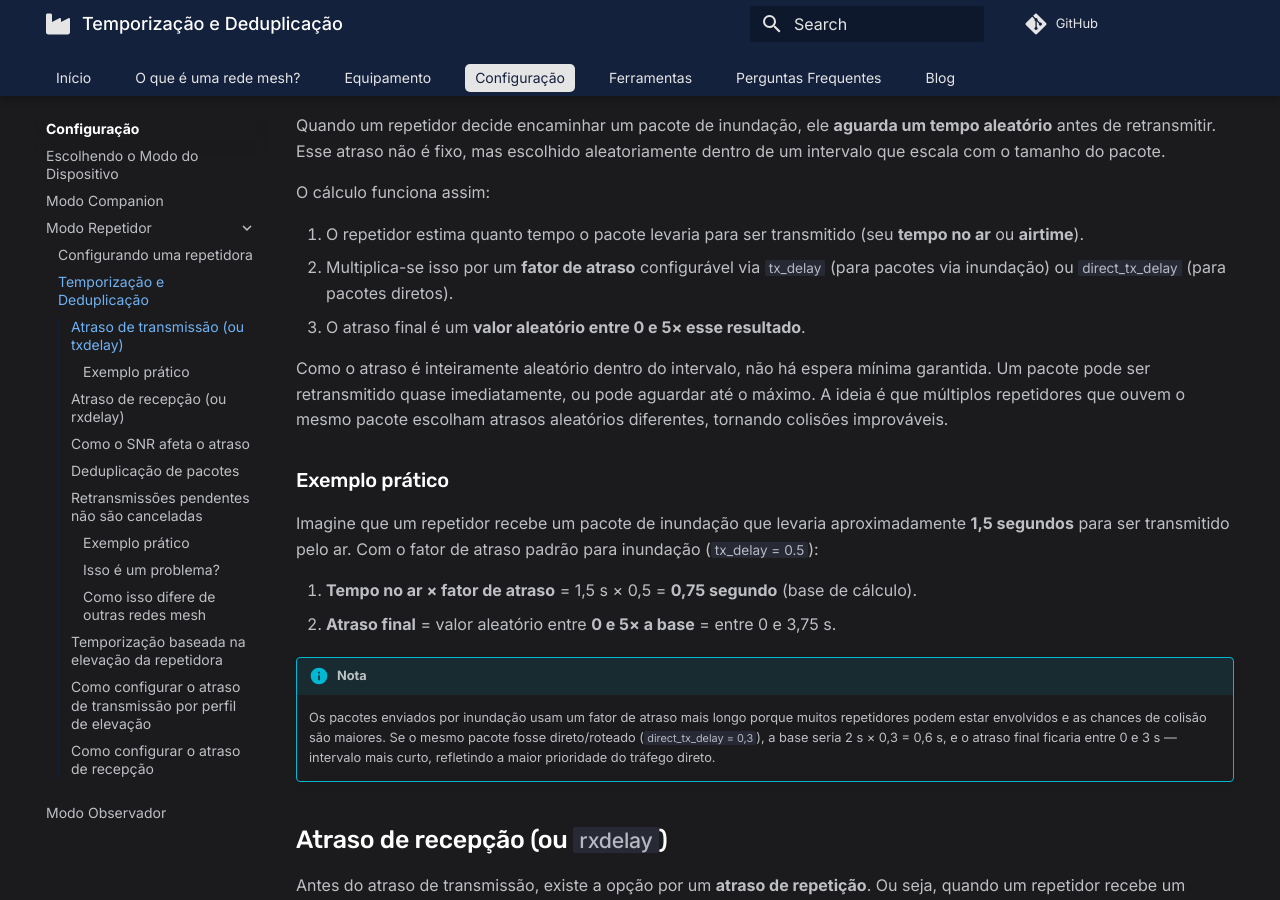
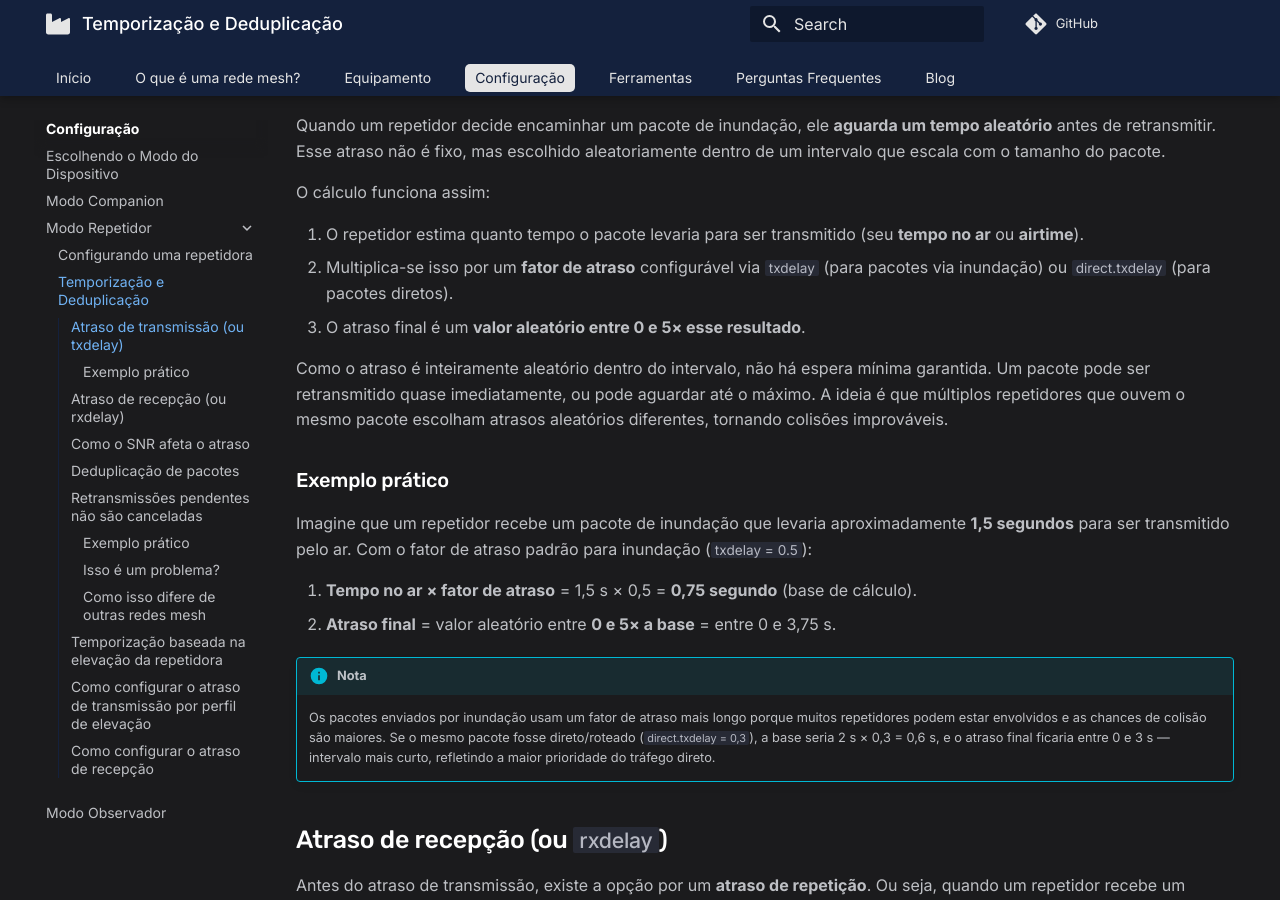
Before and after one commit to MeshSorocaba/meshsorocaba.github.io, an MkDocs documentation site: the page built from docs/configuracao/temporizacao-e-deduplicacao.md, in a window 1280 px wide and 900 px high, scrolled down 365 px. Built offline with MkDocs 1.6.1 and Material for MkDocs 9.7.7, drawn with Linux system fonts in a browser that asks for light colours; comment, search, counter and statistics services are not loaded; some of the changed text lies outside the part shown.

Commit message:
fix: atualizar nomes dos parâmetros txdelay e direct.txdelay

```diff
--- a/docs/configuracao/temporizacao-e-deduplicacao.md
+++ b/docs/configuracao/temporizacao-e-deduplicacao.md
@@ -9,20 +9,20 @@ Quando um repetidor decide encaminhar um pacote de inundação, ele **aguarda um
 O cálculo funciona assim:
 
 1. O repetidor estima quanto tempo o pacote levaria para ser transmitido (seu **tempo no ar** ou **airtime**).
-2. Multiplica-se isso por um **fator de atraso** configurável via `tx_delay` (para pacotes via inundação) ou `direct_tx_delay` (para pacotes diretos).
+2. Multiplica-se isso por um **fator de atraso** configurável via `txdelay` (para pacotes via inundação) ou `direct.txdelay` (para pacotes diretos).
 3. O atraso final é um **valor aleatório entre 0 e 5× esse resultado**.
 
 Como o atraso é inteiramente aleatório dentro do intervalo, não há espera mínima garantida. Um pacote *pode* ser retransmitido quase imediatamente, ou pode aguardar até o máximo. A ideia é que múltiplos repetidores que ouvem o mesmo pacote escolham atrasos aleatórios diferentes, tornando colisões improváveis.
 
 ### Exemplo prático
 
-Imagine que um repetidor recebe um pacote de inundação que levaria aproximadamente **1,5 segundos** para ser transmitido pelo ar. Com o fator de atraso padrão para inundação (`tx_delay = 0.5`):
+Imagine que um repetidor recebe um pacote de inundação que levaria aproximadamente **1,5 segundos** para ser transmitido pelo ar. Com o fator de atraso padrão para inundação (`txdelay = 0.5`):
 
 1. **Tempo no ar × fator de atraso** = 1,5 s × 0,5 = **0,75 segundo** (base de cálculo).
 2. **Atraso final** = valor aleatório entre **0 e 5× a base** = entre 0 e 3,75 s.
 
 !!! info "Nota"
-    Os pacotes enviados por inundação usam um fator de atraso mais longo porque muitos repetidores podem estar envolvidos e as chances de colisão são maiores. Se o mesmo pacote fosse direto/roteado (`direct_tx_delay = 0,3`), a base seria 2 s × 0,3 = 0,6 s, e o atraso final ficaria entre 0 e 3 s — intervalo mais curto, refletindo a maior prioridade do tráfego direto.
+    Os pacotes enviados por inundação usam um fator de atraso mais longo porque muitos repetidores podem estar envolvidos e as chances de colisão são maiores. Se o mesmo pacote fosse direto/roteado (`direct.txdelay = 0,3`), a base seria 2 s × 0,3 = 0,6 s, e o atraso final ficaria entre 0 e 3 s — intervalo mais curto, refletindo a maior prioridade do tráfego direto.
 
 
 ## Atraso de recepção (ou `rxdelay`)
@@ -110,7 +110,7 @@ A abordagem do MeshCore troca alguma eficiência de tempo no ar por **confiabili
 
 O princípio fundamental é simples: **nós mais altos devem aguardar mais antes de retransmitir**. Isso permite que nós mais baixos, que cobrem áreas locais, transmitam primeiro e atendam ao tráfego local. Nós mais altos, com alcance muito maior, entram depois para cobrir os saltos de longa distância. O resultado é uma malha que naturalmente prefere os caminhos mais fortes e limpos, sem roteamento manual.
 
-Quando um pacote de inundação é transmitido, todos os repetidores que o ouvem o enfileiram para retransmissão — mas cada um aguarda um tempo aleatório proporcional ao seu `tx_delay`. Com a hierarquia de elevação:
+Quando um pacote de inundação é transmitido, todos os repetidores que o ouvem o enfileiram para retransmissão — mas cada um aguarda um tempo aleatório proporcional ao seu `txdelay`. Com a hierarquia de elevação:
 
 1. O nó **BAIXO** (atraso curto) tem maior probabilidade de transmitir primeiro, atendendo vizinhos próximos.
 2. O nó **MÉDIO** (atraso intermediário) transmite em seguida, cobrindo a área que o nó baixo não alcançou.
@@ -124,7 +124,7 @@ Essa abordagem foi desenvolvida e validada por comunidades mesh na Austrália, q
 
 Escolha o perfil que melhor descreve a instalação do seu repetidor e aplique a configuração correspondente.
 
-| Perfil | `tx_delay` | Onde se aplica |
+| Perfil | `txdelay` | Onde se aplica |
 |---|---|---|
 | **BAIXO** | 0,5 | Telhados, postes, instalações ao nível do solo. Poucos vizinhos, alcance local. |
 | **MÉDIO** | 1,0 | Prédios, torres baixas, morros baixos. Conecta bairros e áreas suburbanas. |
```
